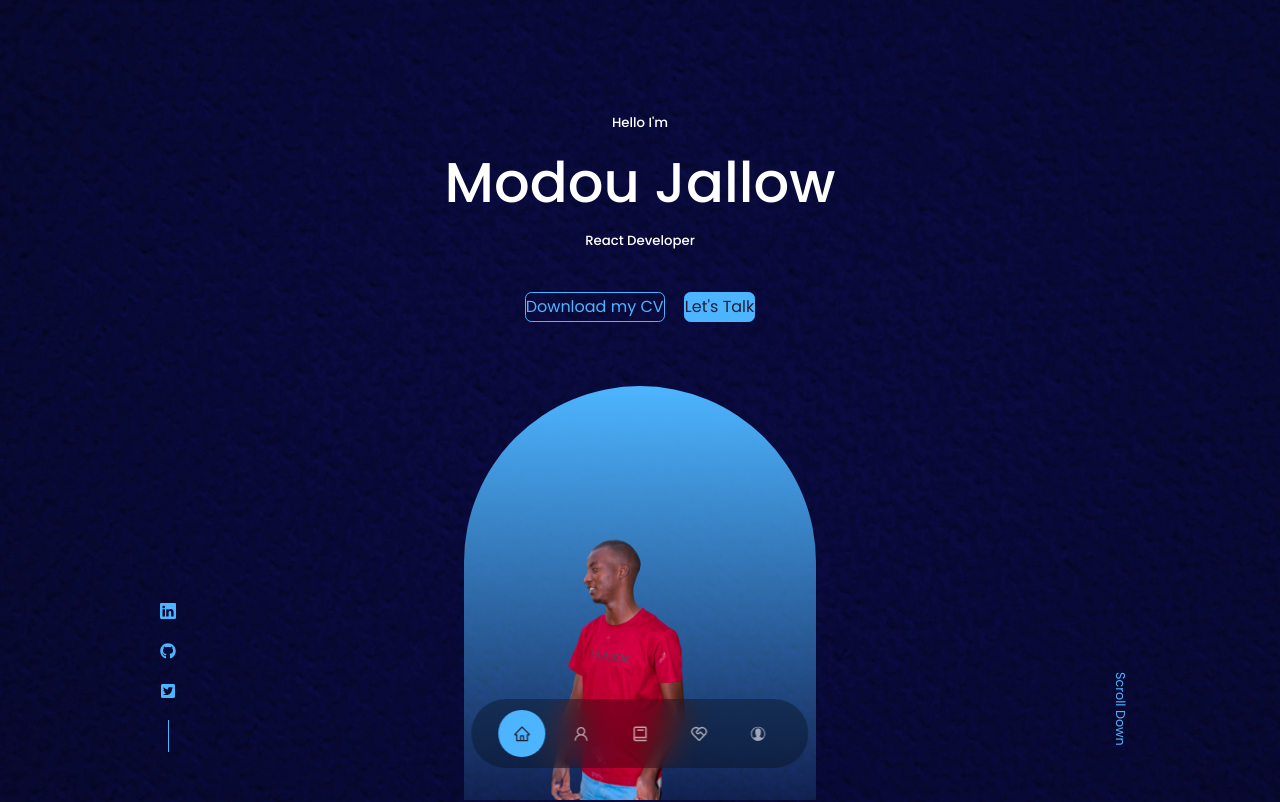
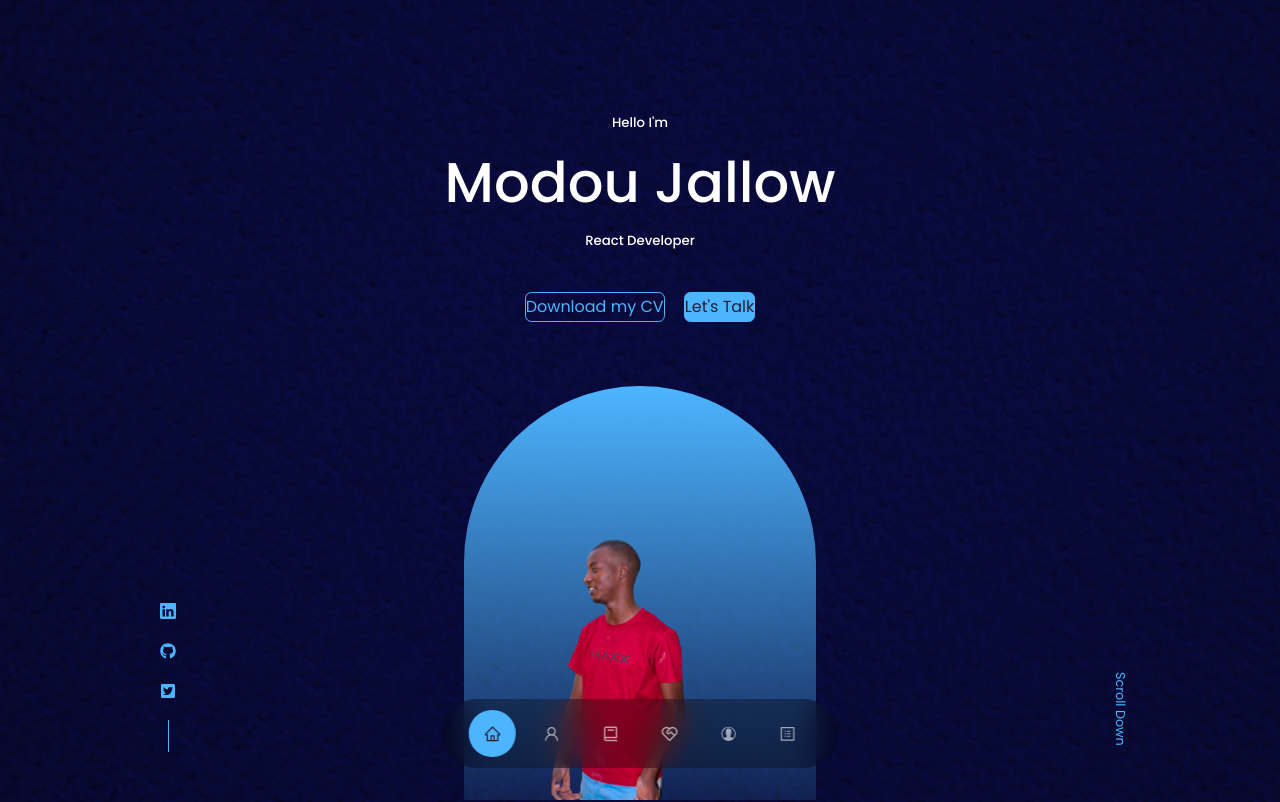
Before and after one commit to ModouLaminJagne/React-Profile, a React (Create React App) app in the folder react-portfolio/: page / in a window 1280 px wide. Shown: the top 802 px of the page. Built offline with nearby package versions, Linux system fonts and the light colour scheme.

Commit message:
New feature added to the floating nav.

```diff
--- a/react-portfolio/src/Components/Nav/Nav.jsx
+++ b/react-portfolio/src/Components/Nav/Nav.jsx
@@ -5,6 +5,7 @@ import { AiOutlineUser } from 'react-icons/ai';
 import { RiServiceLine } from 'react-icons/ri';
 import { IoIosContact } from 'react-icons/io';
 import { BiBook } from 'react-icons/bi';
+import { AiOutlineProfile } from 'react-icons/ai';
 import { useState } from 'react';
 
 const Nav = () => {
@@ -46,6 +47,13 @@ const Nav = () => {
       >
         <IoIosContact />
       </a>
+      <a
+        href="#portfolio"
+        onClick={() => setActiveNav('#portfolio')}
+        className={activeNave === '#portfolio' ? 'active' : ''}
+      >
+        <AiOutlineProfile />
+      </a>
     </nav>
   );
 }
```
